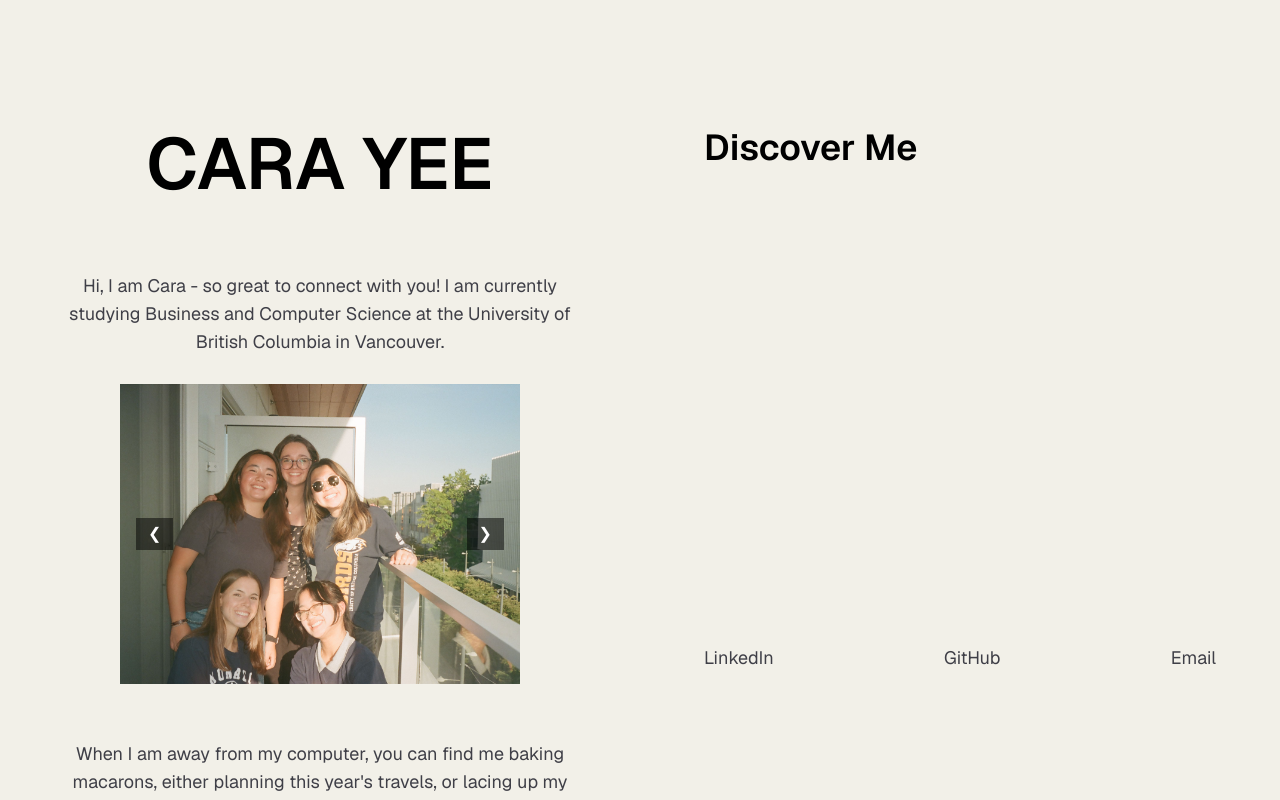
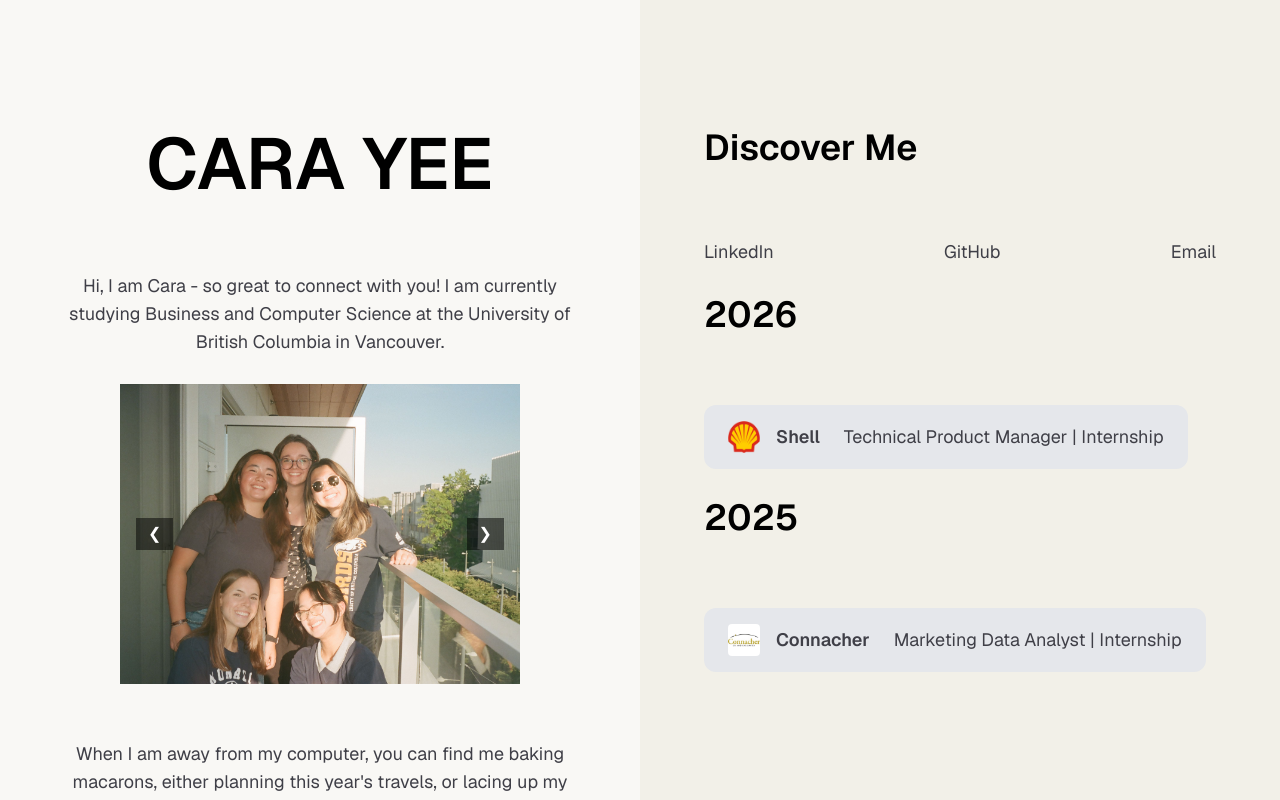
Before and after one commit to carayee/Cara-Portfolio, a Next.js app: page / in a window 1280 px wide. Built offline with nearby package versions, Linux system fonts and the light colour scheme.

Commit message:
Update to experiences

```diff
--- a/app/page.tsx
+++ b/app/page.tsx
@@ -3,11 +3,11 @@ import Slideshow from "./components/Slideshow";
 
 export default function Home() {
   return (
-    <div className="h-screen overflow-hidden bg-[#f2f0e8] font-sans dark:bg-black">
+    <div className="h-screen overflow-hidden bg-[#f9f8f5] font-sans dark:bg-black">
       <div className="flex h-full w-full">
         {/* ================= LEFT PANEL ================= */}
         <section className="w-1/2 overflow-y-auto no-scrollbar">
-          <main className="flex min-h-screen w-full max-w-3xl flex-col items-center justify-between py-32 px-16 bg-[#f2f0e8] dark:bg-black text-center">
+          <main className="flex min-h-screen w-full max-w-3xl flex-col items-center justify-between py-32 px-16 bg-[#f9f8f5] dark:bg-black text-center">
             {/* LEFT CONTENT */}
             <h1 className="text-7xl font-semibold text-black dark:text-zinc-50">
               CARA YEE
@@ -66,12 +66,73 @@ export default function Home() {
               </a>
             </p>
 
+            <h1 className="text-4xl font-semibold text-black dark:text-zinc-50">
+              2026
+              <br />
+              <br />
+            </h1>
+
+            <div className="flex w-full text-lg text-zinc-700 dark:text-zinc-400">
+              <a
+                href="https://www.shell.ca/"
+                target="_blank"
+                rel="noopener noreferrer"
+                className=" flex items-center gap-4 bg-gray-200 px-6 py-4 rounded-xl
+                transition-all duration-300 hover:bg-gray-300 hover:shadow-md"
+              >
+                {/* Logo */}
+                <img
+                  src="/Shell.jpg"
+                  alt="Shell logo"
+                  className="w-8 h-8 rounded"
+                />
+
+                {/* Text */}
+                <div className="flex items-center gap-6">
+                  <span className="font-semibold text-lg">Shell</span>
+                  <span className="text-lg">
+                    Technical Product Manager | Internship
+                  </span>
+                </div>
+              </a>
+            </div>
+
+            <h1 className="text-4xl font-semibold text-black dark:text-zinc-50">
+              2025
+              <br />
+              <br />
+            </h1>
+
+            <div className="flex w-full text-lg text-zinc-700 dark:text-zinc-400">
+              <a
+                href="https://www.connacheroil.com/"
+                target="_blank"
+                rel="noopener noreferrer"
+                className=" flex items-center gap-4 bg-gray-200 px-6 py-4 rounded-xl
+                transition-all duration-300 hover:bg-gray-300 hover:shadow-md"
+              >
+                {/* Logo */}
+                <img
+                  src="/Connacher.jpg"
+                  alt="Connacher logo"
+                  className="w-8 h-8 rounded"
+                />
+
+                {/* Text */}
+                <div className="flex items-center gap-6">
+                  <span className="font-semibold text-lg">Connacher</span>
+                  <span className="text-lg">
+                    Marketing Data Analyst | Internship
+                  </span>
+                </div>
+              </a>
+            </div>
+
             {/* Scroll filler
             {Array.from({ length: 20 }).map((_, i) => (
               <p key={i}>Right panel content {i + 1}</p>
             ))}
             */}
-
           </main>
         </section>
       </div>
```
Also changed, not shown: public/Connacher.jpg (added), public/Shell.jpg (added).
